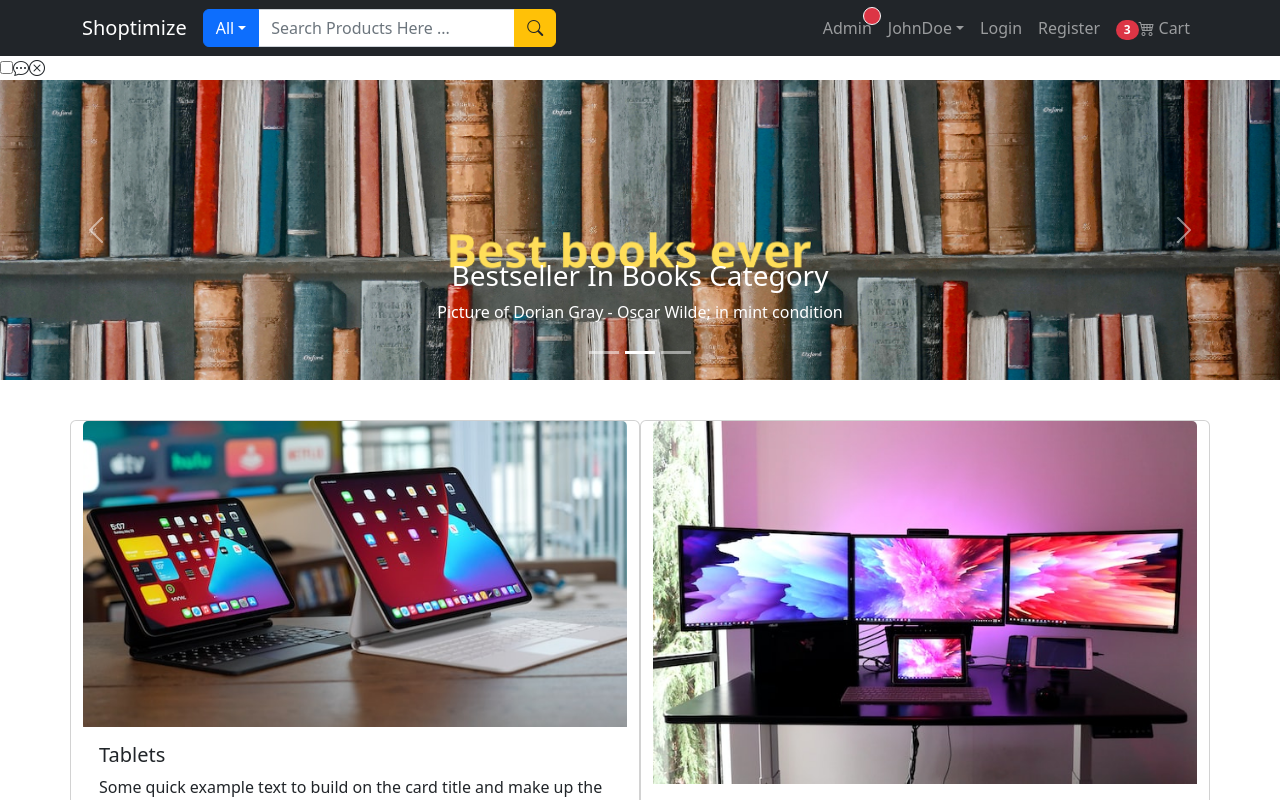
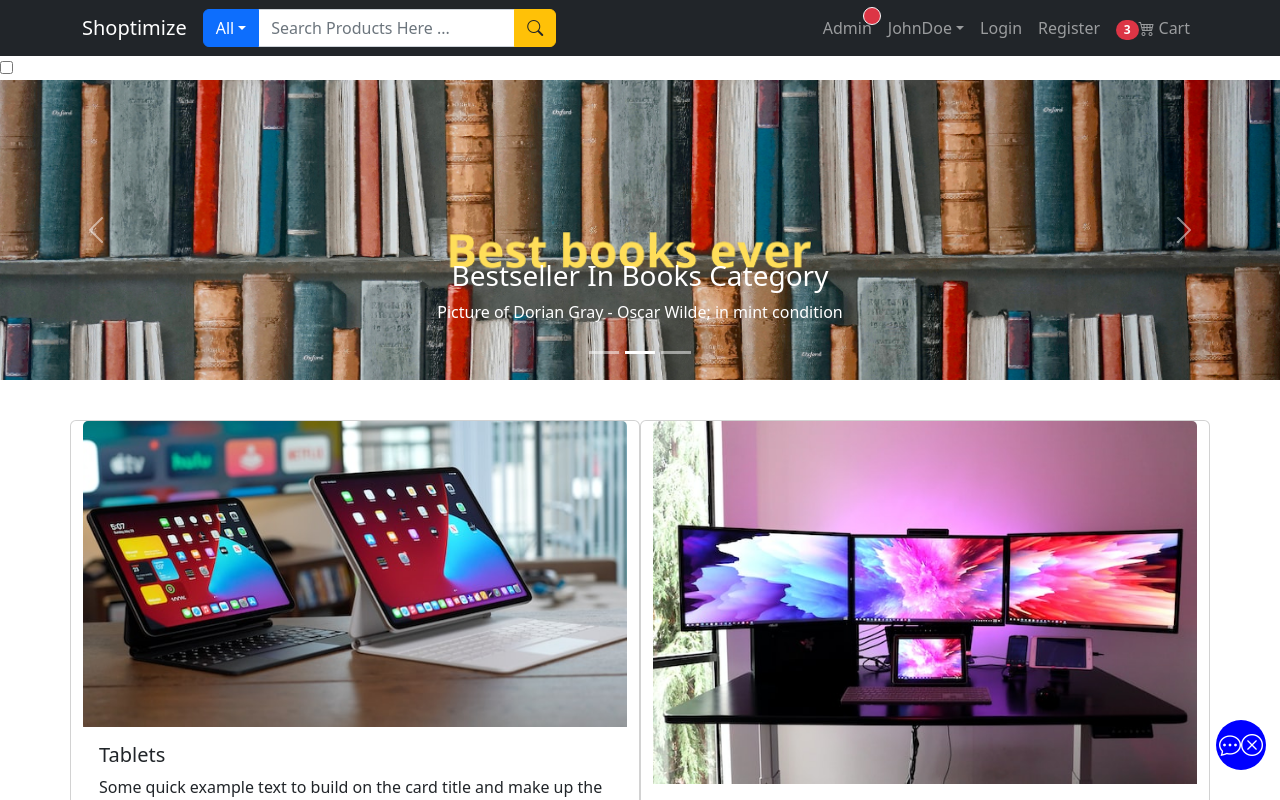
Before and after one commit to ShanchaiZ/MERN-ecommerce, a React (Create React App) app in the folder frontend/: page / in a window 1280 px wide. Shown: the top 800 px of the page. Built offline with nearby package versions, Linux system fonts and the light colour scheme.

Commit message:
created chat.css style page and with chat button icon styling and imported the stylesheet into UserChatComponent

```diff
--- /dev/null
+++ b/frontend/src/chats.css
@@ -0,0 +1,20 @@
+.chat-btn {
+    position: fixed; /* it will always stay at that position on the page */
+    right: 14px;
+    bottom: 30px;
+    cursor: pointer;
+    background-color: blue;
+    border-radius: 50px;
+    width: 50px;
+    height: 50px;
+    color: white;
+    font-size: 22px;
+    z-index: 2; /* it will always stay on top of everything*/
+    display: flex;
+    justify-content: center;
+    align-items: center;
+}
+
+.chat-btn .close {
+    display: none;
+}
--- a/frontend/src/components/user/UserChatComponent.js
+++ b/frontend/src/components/user/UserChatComponent.js
@@ -1,3 +1,5 @@
+import "../../chats.css";
+
 const UserChatComponent = () => {
     return (
         <>
```
